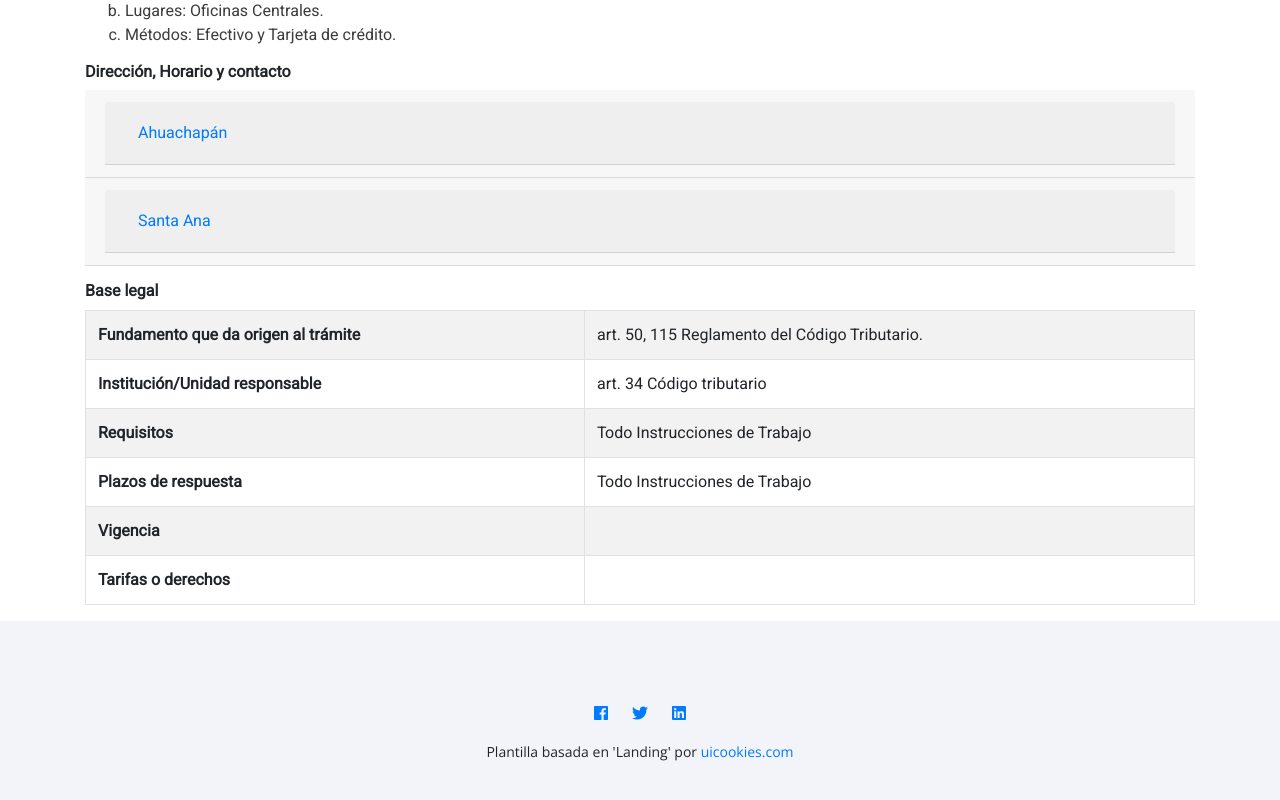
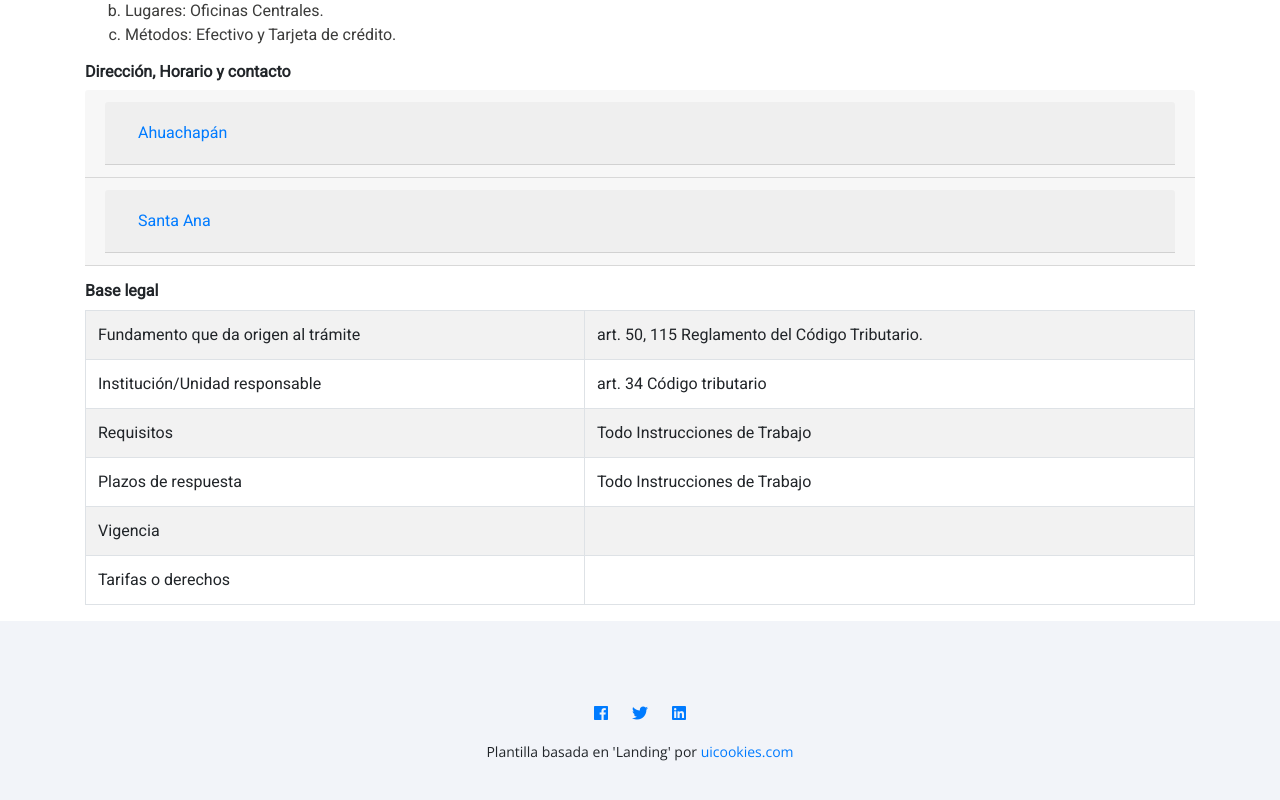
Before and after one commit to OMR-El-Salvador/tramites-web, a React (Create React App) app: page /procedures/1 in a window 1280 px wide. Shown: the part 593-1393 px from the top of the page. Built offline with nearby package versions, Linux system fonts and the light colour scheme.

Commit message:
Updated legal base table style

```diff
--- a/src/screens/Procedure/Detail.js
+++ b/src/screens/Procedure/Detail.js
@@ -190,27 +190,27 @@ export default class ProcedureDetailScreen extends Component {
                     <table className='table table-bordered table-striped table-hover'>
                       <tbody>
                         <tr>
-                          <th scope="row">Fundamento que da origen al trámite</th>
+                          <td>Fundamento que da origen al trámite</td>
                           <td>art. 50, 115 Reglamento del Código Tributario.</td>
                         </tr>
                         <tr>
-                          <th scope="row">Institución/Unidad responsable</th>
+                          <td>Institución/Unidad responsable</td>
                           <td>art. 34 Código tributario</td>
                         </tr>
                         <tr>
-                          <th scope="row">Requisitos</th>
+                          <td>Requisitos</td>
                           <td>Todo Instrucciones de Trabajo</td>
                         </tr>
                         <tr>
-                          <th scope="row">Plazos de respuesta</th>
+                          <td>Plazos de respuesta</td>
                           <td>Todo Instrucciones de Trabajo</td>
                         </tr>
                         <tr>
-                          <th scope="row">Vigencia</th>
+                          <td>Vigencia</td>
                           <td></td>
                         </tr>
                         <tr>
-                          <th scope="row">Tarifas o derechos</th>
+                          <td>Tarifas o derechos</td>
                           <td></td>
                         </tr>
                       </tbody>
```
